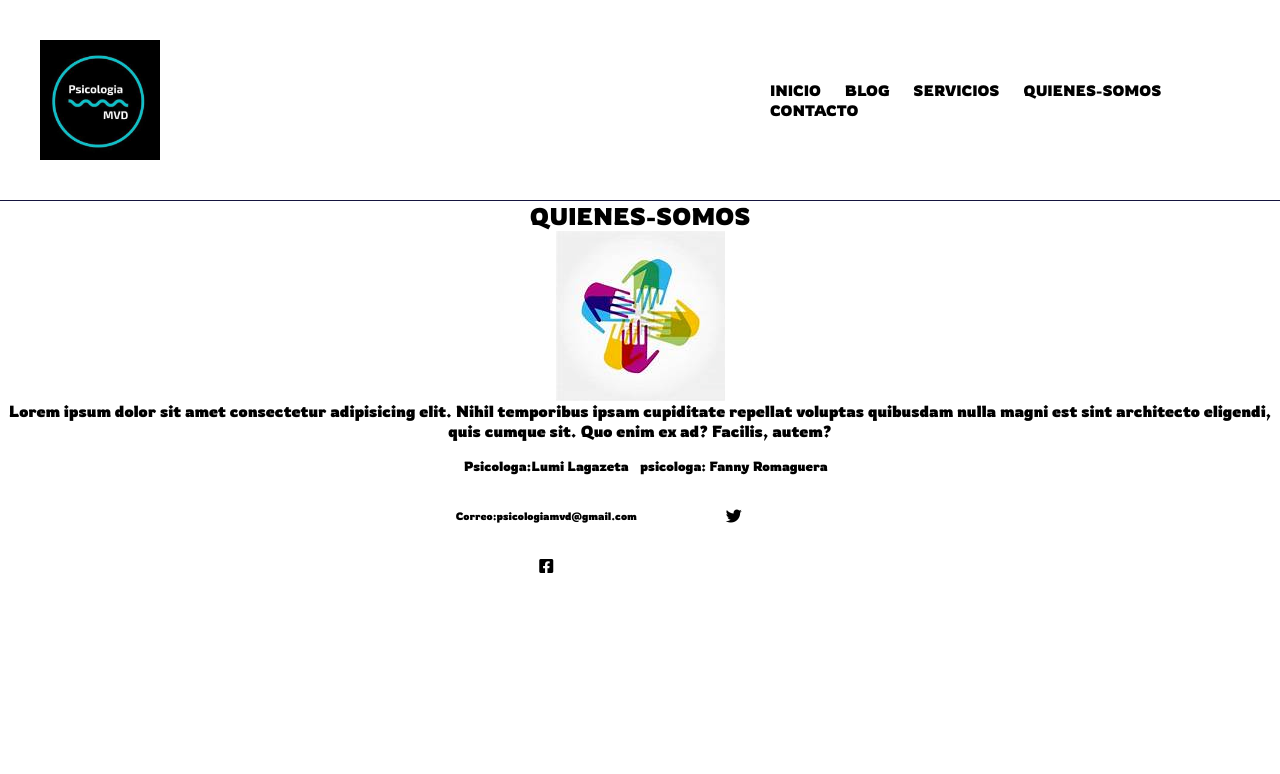
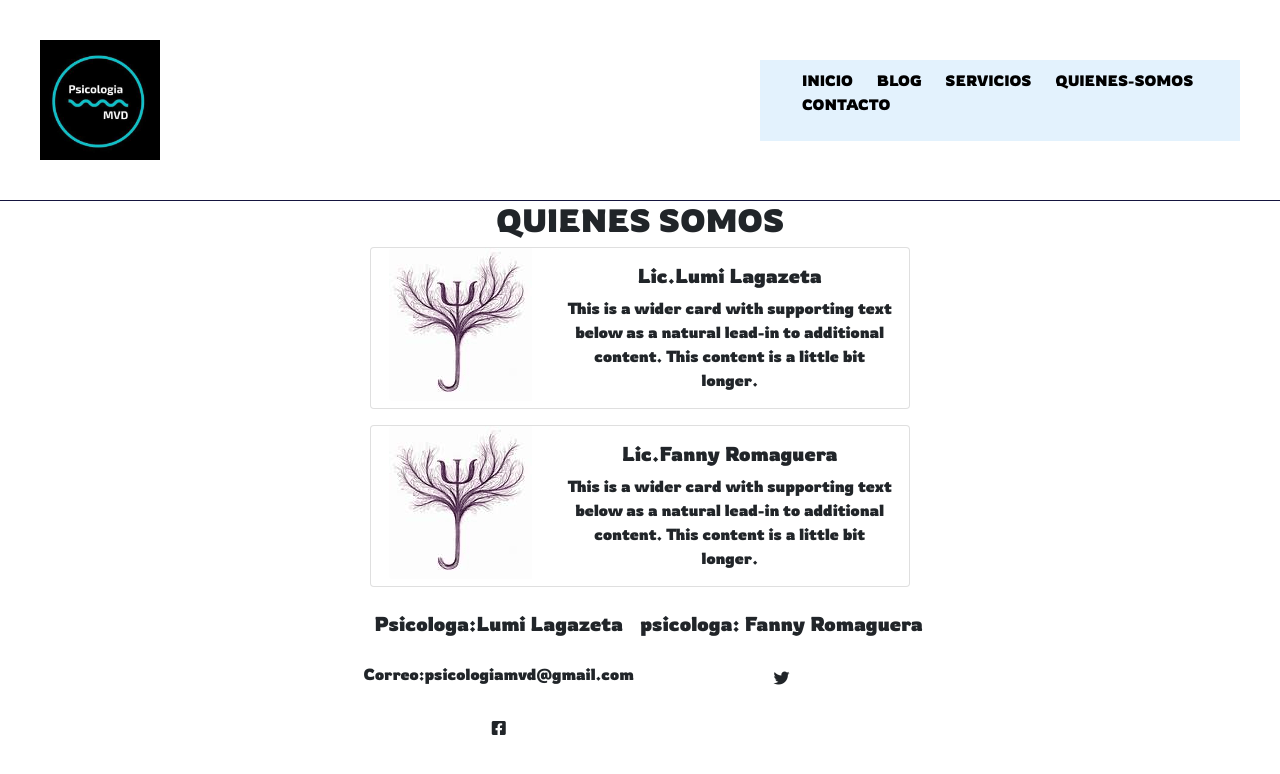
Before and after one commit to LumiLore/desafiogithub, a plain HTML site: page pages/quienes-somos.html in a window 1280 px wide. Drawn offline with nearby package versions, Linux system fonts and the light colour scheme.

Commit message:
versionboot

```diff
--- a/css/style.css
+++ b/css/style.css
@@ -164,10 +164,10 @@ div .section-texto {
 .biografia {
   display: flex;
   flex-direction: column;
-  justify-content: center;
+  justify-content:space-between;
   align-items: center;
   text-align: center;
-  gap: 20%;
+  gap: 30%;
 }
 
 .manos {
--- a/pages/quienes-somos.html
+++ b/pages/quienes-somos.html
@@ -4,6 +4,8 @@
     <meta charset="UTF-8">
     <meta http-equiv="X-UA-Compatible" content="IE=edge">
     <meta name="viewport" content="width=device-width, initial-scale=1.0">
+    <!-- CSS only -->
+<link href="https://cdn.jsdelivr.net/npm/bootstrap@5.1.3/dist/css/bootstrap.min.css" rel="stylesheet" integrity="sha384-1BmE4kWBq78iYhFldvKuhfTAU6auU8tT94WrHftjDbrCEXSU1oBoqyl2QvZ6jIW3" crossorigin="anonymous">
     <link
     rel="stylesheet"
     href="https://cdnjs.cloudflare.com/ajax/libs/font-awesome/6.0.0-beta3/css/all.min.css"
@@ -16,7 +18,8 @@
     <header class="header">
         <img class="header-logo" src="../imagenes/logo.jpg" alt="" />
 
-        <nav class="header-menu">
+        <nav class="header-menu navbar navbar-light" style="background-color: #e3f2fd;">
+          <!-- Navbar content -->
           <ul class="header-lista">
             <a href="../index.html"> <li>INICIO</li></a>
 
@@ -32,9 +35,34 @@
       </header>
 
     <section class="biografia">
-        <h2>QUIENES-SOMOS</h2>
-    <img src="../imagenes/quienessomos.png" alt="">
-    <p>Lorem ipsum dolor sit amet consectetur adipisicing elit. Nihil temporibus ipsam cupiditate repellat voluptas quibusdam nulla magni est sint architecto eligendi, quis cumque sit. Quo enim ex ad? Facilis, autem?</p>
+        <h2>QUIENES SOMOS</h2>
+
+        <div class="card mb-3" style="max-width: 540px;">
+          <div class="row g-0">
+            <div class="col-md-4">
+              <img src="../imagenes/ll.png" class="img-fluid rounded-start" alt="...">
+            </div>
+            <div class="col-md-8">
+              <div class="card-body">
+                <h5 class="card-title">Lic.Lumi Lagazeta</h5>
+                <p class="card-text">This is a wider card with supporting text below as a natural lead-in to additional content. This content is a little bit longer.</p>
+              </div>
+            </div>
+          </div>
+        </div>
+        <div class="card mb-3" style="max-width: 540px;">
+          <div class="row g-0">
+            <div class="col-md-4">
+              <img src="../imagenes/ll.png" class="img-fluid rounded-start" alt="...">
+            </div>
+            <div class="col-md-8">
+              <div class="card-body">
+                <h5 class="card-title">Lic.Fanny Romaguera</h5>
+                <p class="card-text">This is a wider card with supporting text below as a natural lead-in to additional content. This content is a little bit longer.</p>
+              </div>
+            </div>
+          </div>
+        </div>
 
 
     <footer class="pie-de-pag">
```
Also changed, not shown: index.html (+5 -1 lines), pages/blog.html (+5 -1 lines), pages/contacto.html (+3 -3 lines), pages/servicios.html (+4 -1 lines), imagenes/ll.jfif (added), imagenes/ll.png (added), imagenes/th.jfif (added).
